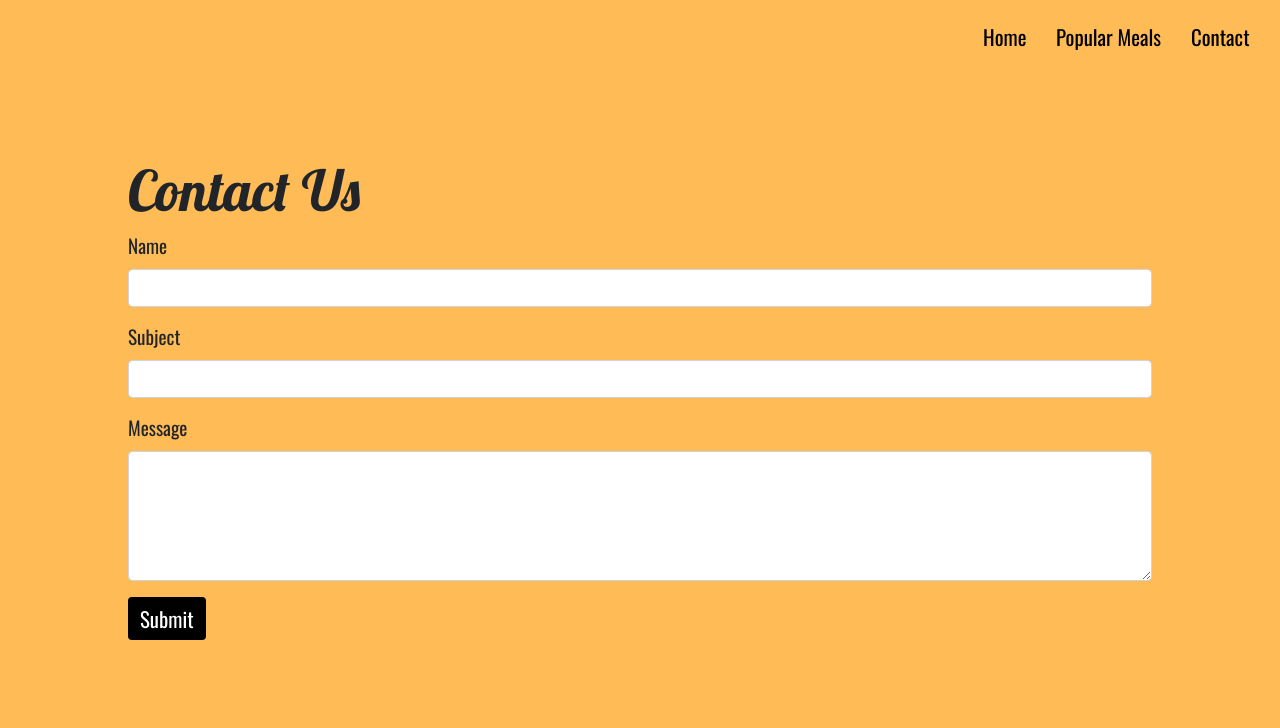
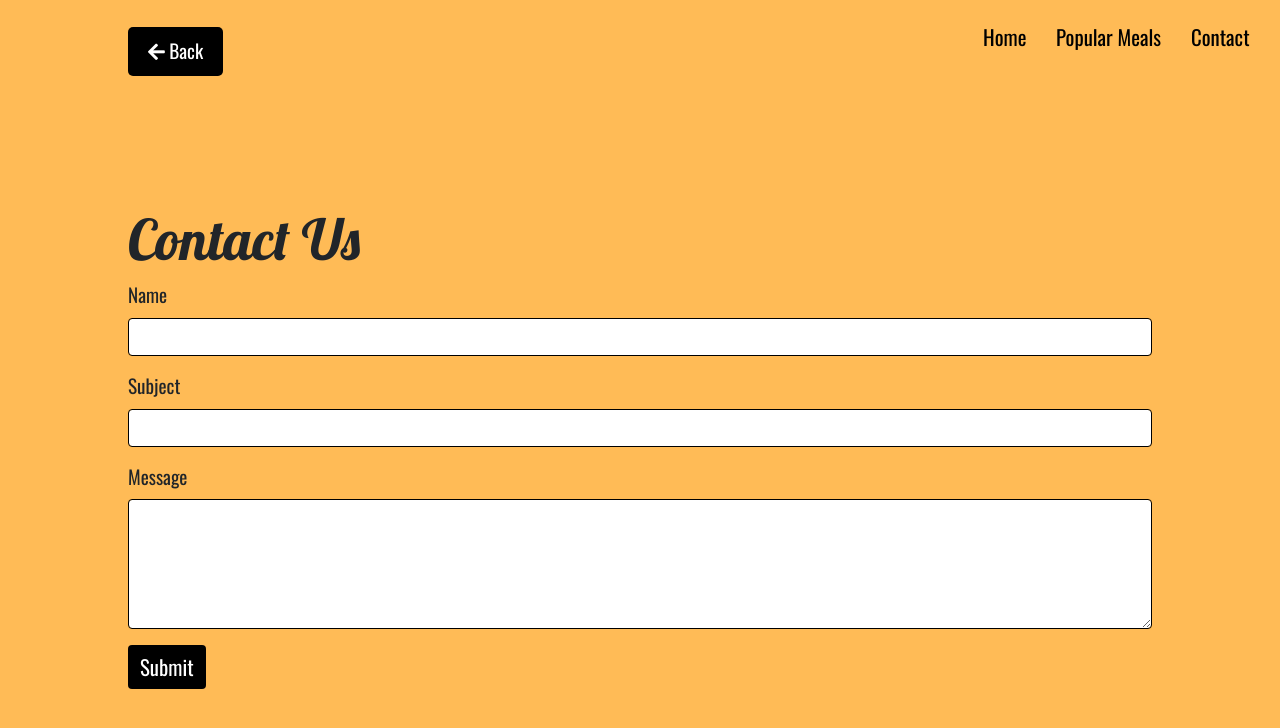
Before and after one commit to tom318267/delectable, a React (Create React App) app: page /contact in a window 1280 px wide. Shown: the top 728 px of the page. Built offline with nearby package versions, Linux system fonts and the light colour scheme; no server answers.

Commit message:
adjust back button

```diff
--- a/src/components/Contact/Contact.js
+++ b/src/components/Contact/Contact.js
@@ -1,10 +1,16 @@
 import React from "react";
+import { Link } from "react-router-dom";
 import "./Contact.scss";
 
 const Contact = () => {
   return (
     <div className="Contact">
       <form>
+        <button className="back-contact">
+          <Link to="/">
+            <i class="fas fa-arrow-left"></i> Back
+          </Link>
+        </button>
         <h1>Contact Us</h1>
         <div class="form-group">
           <label for="name">Name</label>
--- a/src/components/Contact/Contact.scss
+++ b/src/components/Contact/Contact.scss
@@ -1,6 +1,27 @@
 .Contact {
   margin: 100px 0;
   form {
+    .back-contact {
+      display: flex;
+      padding: 10px 20px;
+      border: none;
+      background-color: black;
+      color: white;
+      border-radius: 5px;
+      cursor: pointer;
+      font-size: 1.2rem;
+      position: relative;
+      bottom: 130px;
+
+      a {
+        color: white;
+        text-decoration: none;
+      }
+
+      @media screen and (max-width: 425px) {
+        display: none;
+      }
+    }
     width: 80%;
     margin: 0 auto;
     font-family: "Oswald", sans-serif;
@@ -17,7 +38,12 @@
       font-size: 1.2rem;
     }
 
+    input {
+      border: 1px solid black;
+    }
+
     textarea {
+      border: 1px solid black;
       padding: 40px 0;
     }
 
--- a/src/components/MealShow/MealShow.scss
+++ b/src/components/MealShow/MealShow.scss
@@ -2,6 +2,7 @@
   font-family: "Oswald", sans-serif;
 
   .meal-div {
+    padding: 0 50px;
     margin-top: 70px;
     text-align: center;
     button {
@@ -10,10 +11,11 @@
       border: none;
       background-color: black;
       color: white;
-      margin-left: 40px;
       border-radius: 5px;
       cursor: pointer;
       font-size: 1.2rem;
+      position: relative;
+      bottom: 100px;
 
       @media screen and (max-width: 425px) {
         display: none;
```
